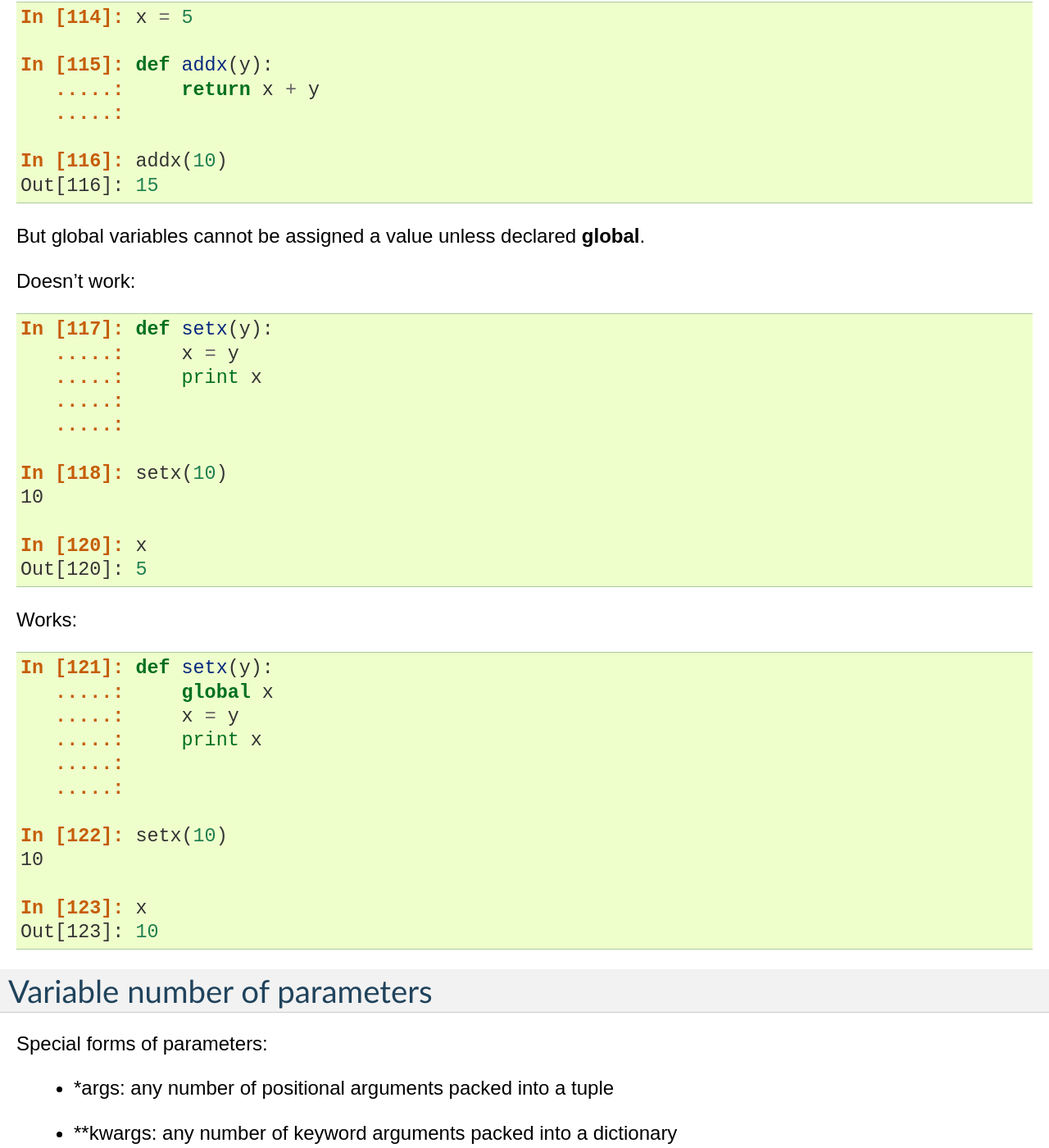
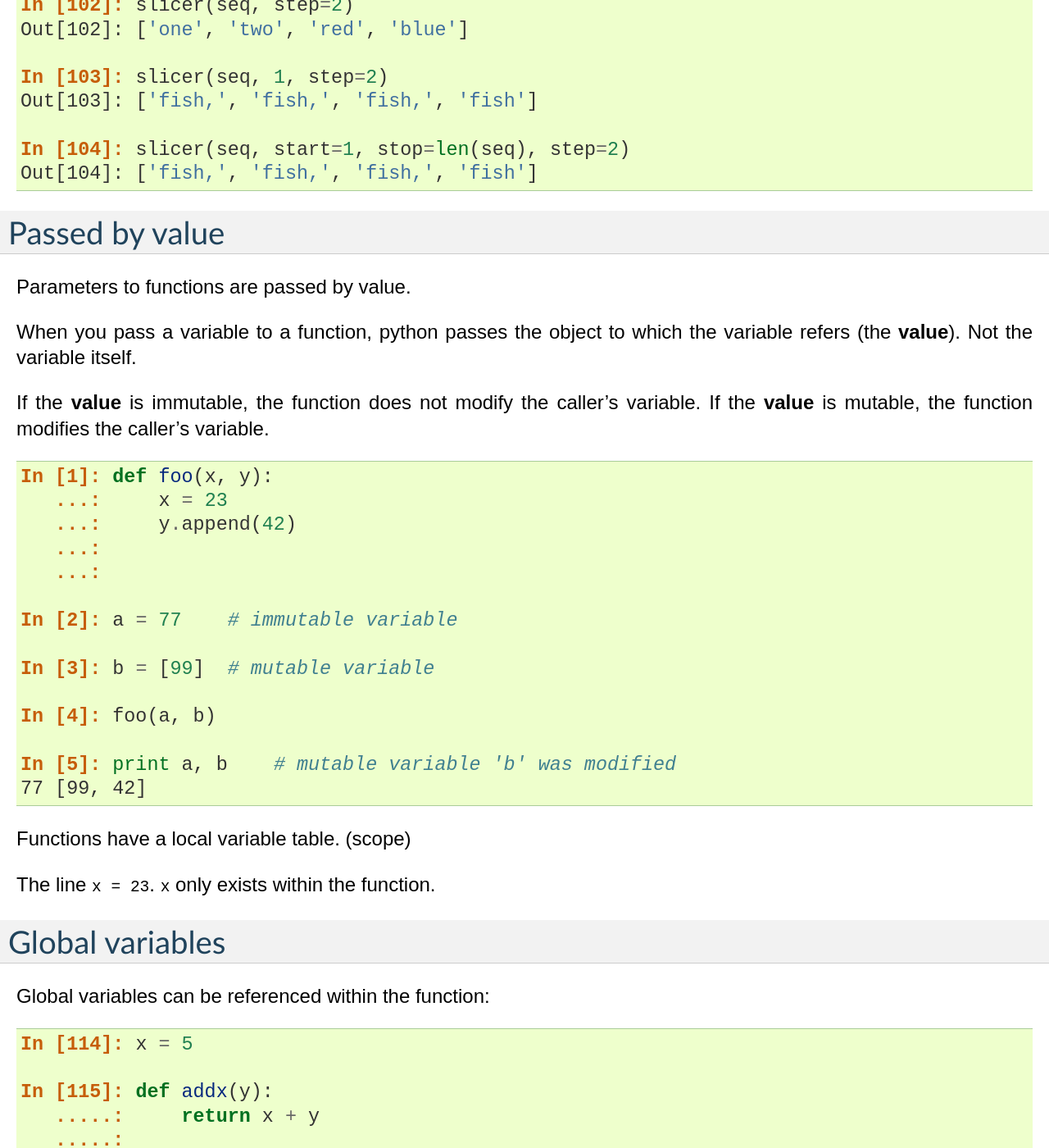
Before and after one commit to GaelVaroquaux/scipy-tutorials, a Sphinx documentation site: the page built from source/functions.rst, in a window 1280 px wide and 1400 px high, scrolled down 2069 px. Shown: the whole window at 82% size. Built offline with Sphinx 7.4.7, drawn with Linux system fonts in a browser that asks for light colours; some of the changed text lies outside the part shown.

Commit message:
Add pass by value section.

```diff
--- a/source/functions.rst
+++ b/source/functions.rst
@@ -47,7 +47,27 @@
     In [86]: double_it(3)
     Out[86]: 6
 
-Keyword arguments allow you to specify *default values*:
+Keyword arguments allow you to specify *default values*.
+
+.. warning::
+
+   Default values are evaluated when the function is defined, not when
+   it is called.
+
+.. sourcecode:: ipython
+
+    In [124]: bigx = 10
+
+    In [125]: def double_it(x=bigx):
+       .....:     return x * 2
+       .....:
+
+    In [126]: bigx = 1e9  # No big
+
+    In [128]: double_it()
+    Out[128]: 20
+
+More involved example implementing python's slicing:
 
 .. sourcecode:: ipython
 
@@ -70,16 +90,45 @@
     In [104]: slicer(seq, start=1, stop=len(seq), step=2)
     Out[104]: ['fish,', 'fish,', 'fish,', 'fish']
 
-.. warning::
 
-   Default values are evaluated when the function is defined, not when
-   it is called.
+Passed by value
+---------------
 
-Pass-by-value
--------------
+Parameters to functions are passed by value.
 
-Function parameters are local variables of the function.  Global
-variables can be referenced within the function:
+When you pass a variable to a function, python passes the object to
+which the variable refers (the **value**).  Not the variable itself.
+
+If the **value** is immutable, the function does not modify the
+caller's variable.  If the **value** is mutable, the function modifies
+the caller's variable.
+
+.. sourcecode:: ipython
+
+    In [1]: def foo(x, y):
+       ...:     x = 23
+       ...:     y.append(42)
+       ...:
+       ...:
+
+    In [2]: a = 77    # immutable variable
+
+    In [3]: b = [99]  # mutable variable
+
+    In [4]: foo(a, b)
+
+    In [5]: print a, b    # mutable variable 'b' was modified
+    77 [99, 42]
+
+Functions have a local variable table. (scope)
+
+The line ``x = 23``.  ``x`` only exists within the function.
+
+
+Global variables
+----------------
+
+Global variables can be referenced within the function:
 
 .. sourcecode:: ipython
 
```
Also changed, not shown: other parts of source/functions.rst (+0 -4 lines).
